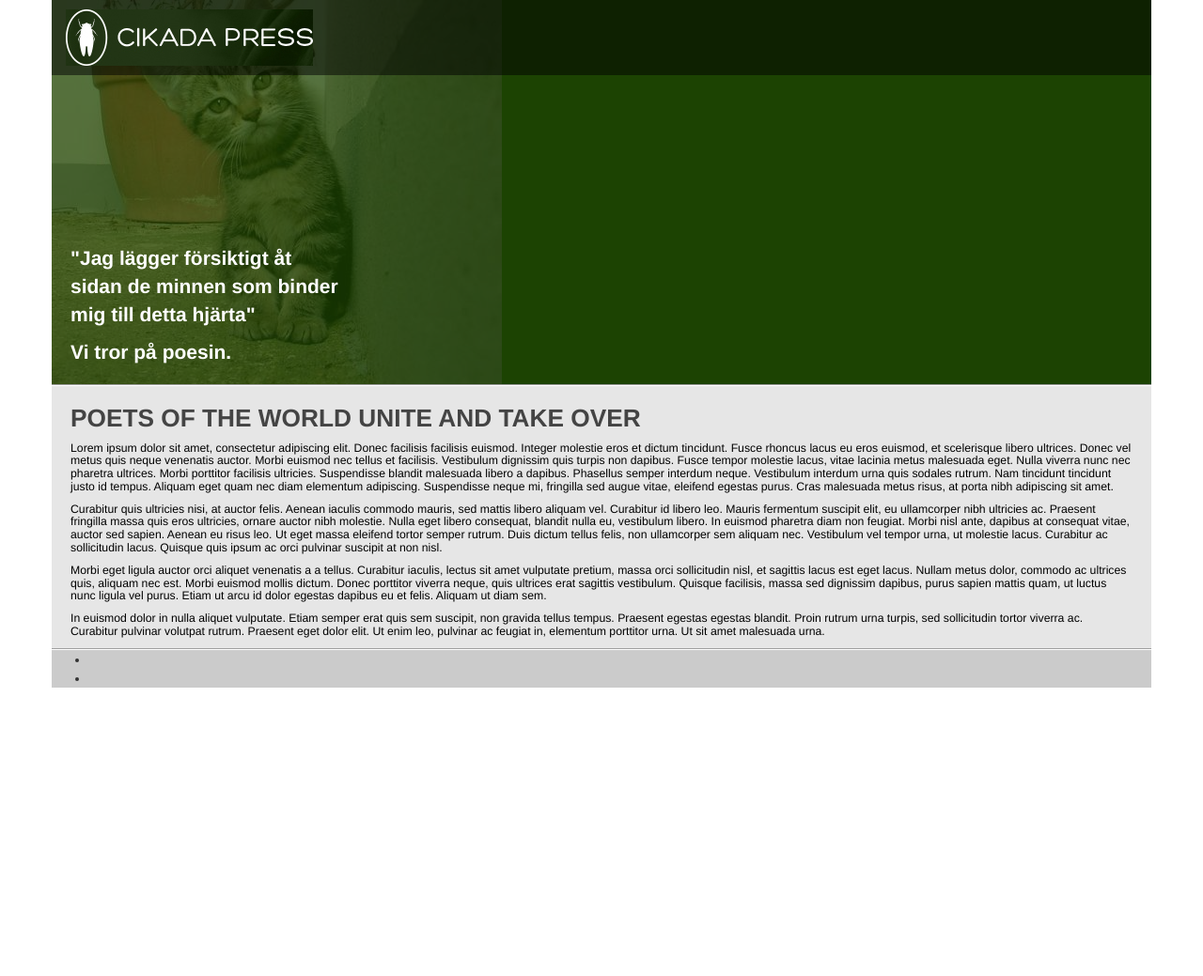
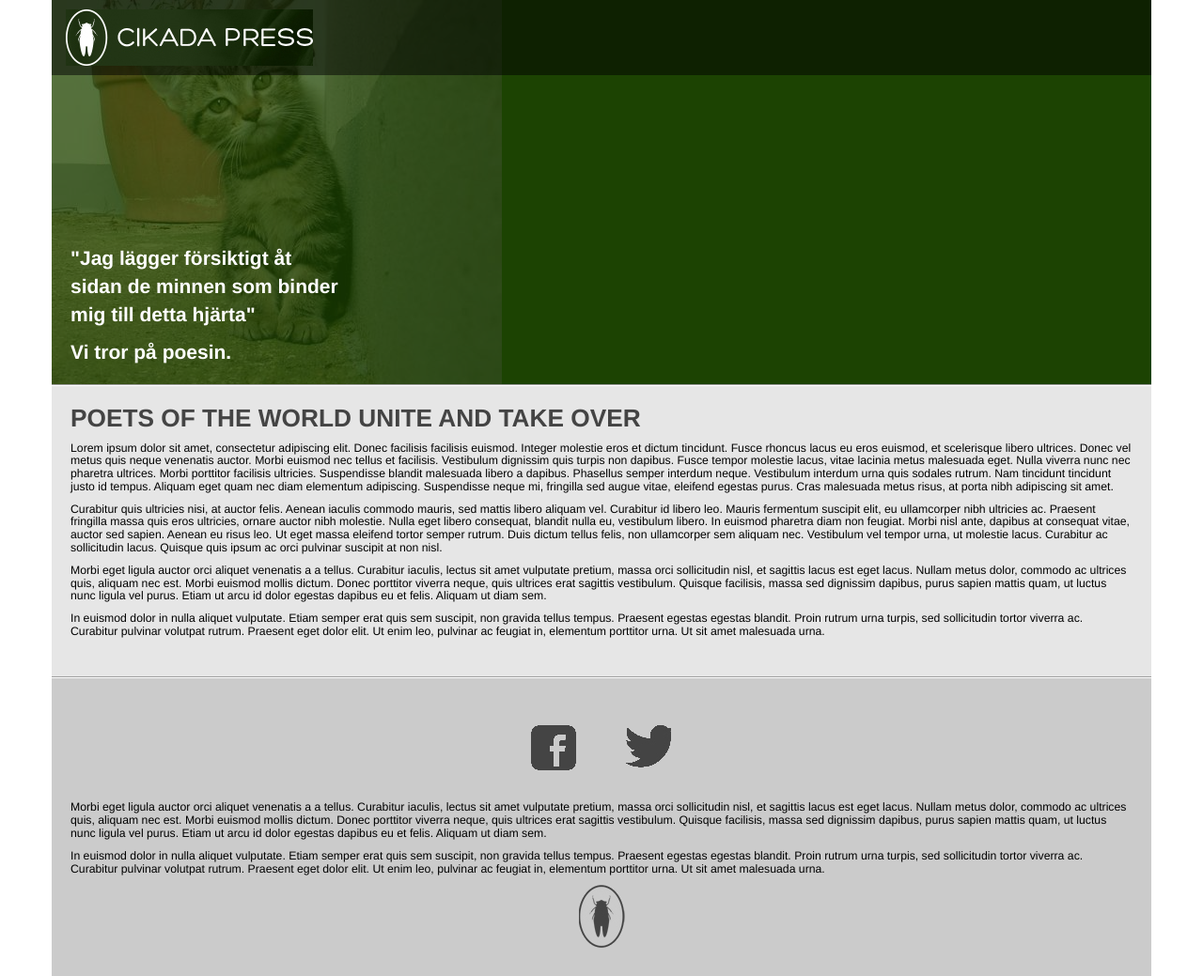
Before and after one commit to mariya/cikada, a plain HTML site: page index.html in a window 1280 px wide. Shown: the whole page at 94% size. Before the commit the page ends 800 px from the top, so only its background shows below. Drawn offline with nearby package versions, Linux system fonts and the light colour scheme.

Commit message:
Flesh out footer content

```diff
--- a/css/cikada.css
+++ b/css/cikada.css
@@ -88,7 +88,7 @@ Large devices (large desktops, 1200px and up)
   background-color: #e6e6e6;
   border-bottom: 1px solid #9f9f9f;
   border-top: 1px solid #fff;
-  padding: 0 20px;
+  padding: 0 20px 30px 20px;
 }
 
 .container .content h1 {
@@ -108,7 +108,47 @@ Large devices (large desktops, 1200px and up)
 .container .footer {
   background-color: #cbcbcb;
   border-top: 1px solid #fff;
+  color: #000;
+  font-size: 0.875em;
+  line-height: 1.125em;
+  padding: 0 20px 30px 20px;
+}
+
+.container .footer ul {
+  margin: 0 auto;
+  padding: 50px 0 30px 0;
+  width: 150px;
+}
+
+.container .footer ul.social li {
+  display: inline-block;
+  list-style: none;
+}
+
+.container .footer ul.social li a {
+  display: block;
+  width: 48px;
+  height: 48px;
+}
+
+.container .footer ul.social li.fb {
+  margin-right: 50px;
 }
 
 
-/*PUT POSITIONS HERE SO THEY ARE EASIER TO OVERRIDE */
+.container .footer ul.social li.fb a {
+  background: url('images/icons/fb.png') top left no-repeat transparent;
+}
+
+.container .footer ul.social li.twitter a {
+  background: url('images/icons/twitter.png') top left no-repeat transparent;
+}
+
+.container .footer .logo {
+  background: url('images/icons/cikada.png') top left no-repeat transparent;
+  width: 49px;
+  height: 67px;
+  margin: auto;
+}
+
+/*PUT POSITIONS HERE SO THEY ARE EASIER TO OVERRIDE, alphabetize properties */
--- a/index.html
+++ b/index.html
@@ -43,6 +43,9 @@
             <a href="#"></a>
           </li>
         </ul>
+        <p>Morbi eget ligula auctor orci aliquet venenatis a a tellus. Curabitur iaculis, lectus sit amet vulputate pretium, massa orci sollicitudin nisl, et sagittis lacus est eget lacus. Nullam metus dolor, commodo ac ultrices quis, aliquam nec est. Morbi euismod mollis dictum. Donec porttitor viverra neque, quis ultrices erat sagittis vestibulum. Quisque facilisis, massa sed dignissim dapibus, purus sapien mattis quam, ut luctus nunc ligula vel purus. Etiam ut arcu id dolor egestas dapibus eu et felis. Aliquam ut diam sem.</p>
+        <p>In euismod dolor in nulla aliquet vulputate. Etiam semper erat quis sem suscipit, non gravida tellus tempus. Praesent egestas egestas blandit. Proin rutrum urna turpis, sed sollicitudin tortor viverra ac. Curabitur pulvinar volutpat rutrum. Praesent eget dolor elit. Ut enim leo, pulvinar ac feugiat in, elementum porttitor urna. Ut sit amet malesuada urna.</p>
+        <div class="logo"></div>
       </div>
     </div>
 
```
Also changed, not shown: css/images/icons/cikada.png (added).
